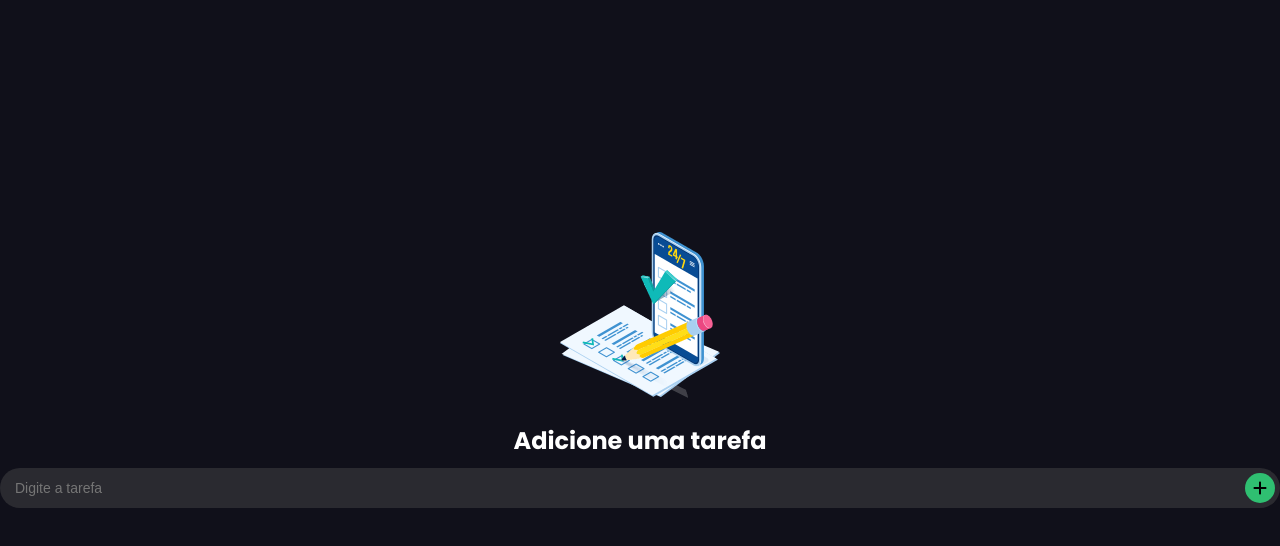
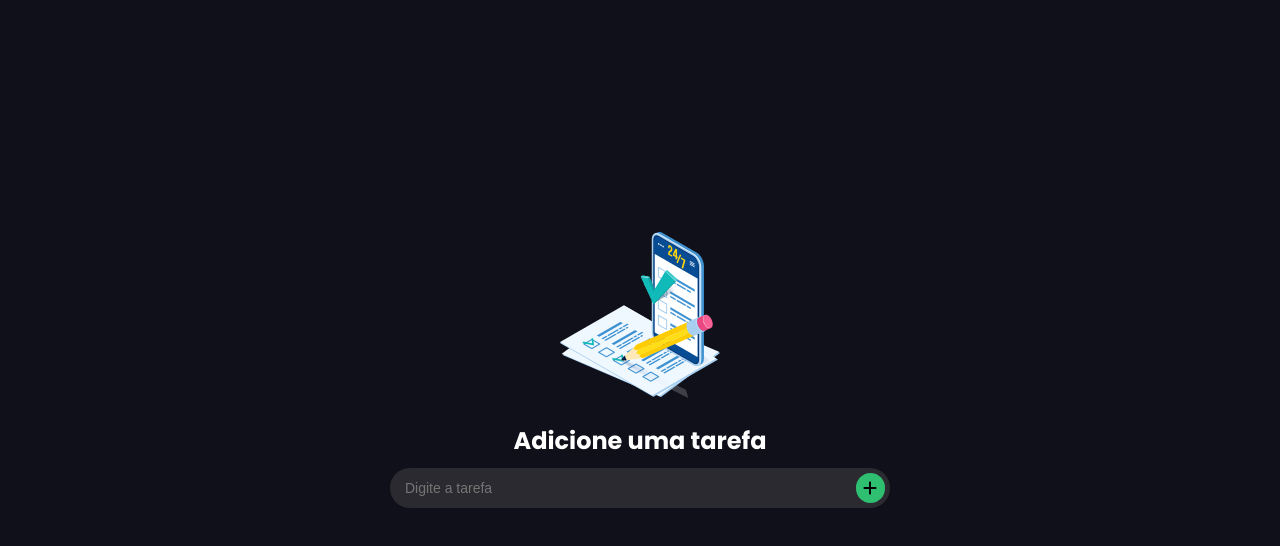
Before and after one commit to Ramon-Erik/tarefas-locais, an Angular app: page / in a window 1280 px wide. Both pictures are taken after a click on the button "Criar nova tarefa". Shown: the top 546 px of the page. Built offline with nearby package versions, Linux system fonts and the light colour scheme.

Commit message:
feat(scss): adjusting label input space

```diff
--- a/src/scss/components/_input-task.scss
+++ b/src/scss/components/_input-task.scss
@@ -1,6 +1,8 @@
 .input-label-text {
   height: 40px;
   width: 100%;
+  max-width: var(--elements-max-width);
+  margin: auto;
 
   display: flex;
   justify-content: space-between;
@@ -13,7 +15,7 @@
   padding: 5px;
 
   input[type="text"] {
-    width: 85%;
+    width: calc(100% - 30px);
 
     border: none;
     background: none;
@@ -29,6 +31,7 @@
 
     width: 20px;
     height: 20px;
+    margin-right: 5px;
 
     border: none;
     border-radius: 50px;
```
